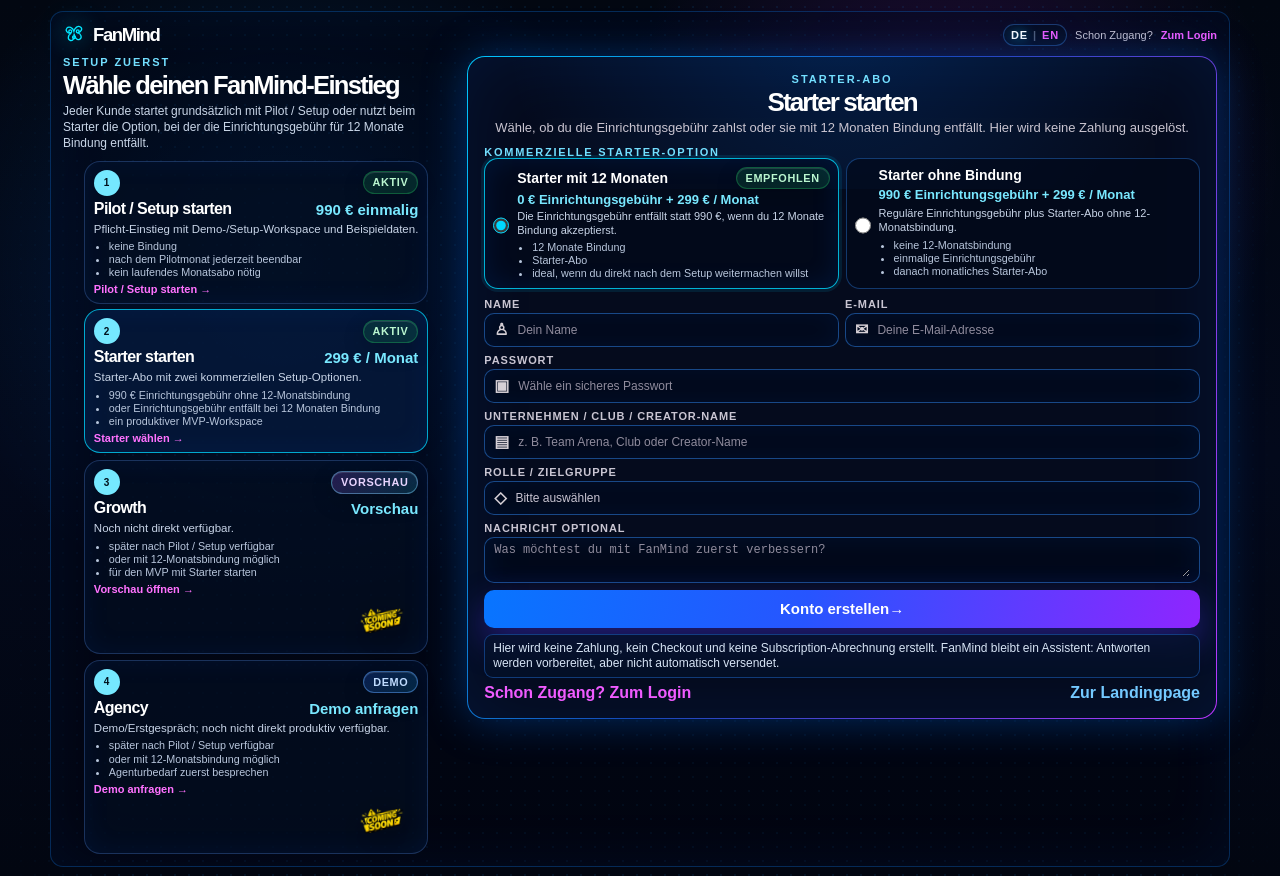
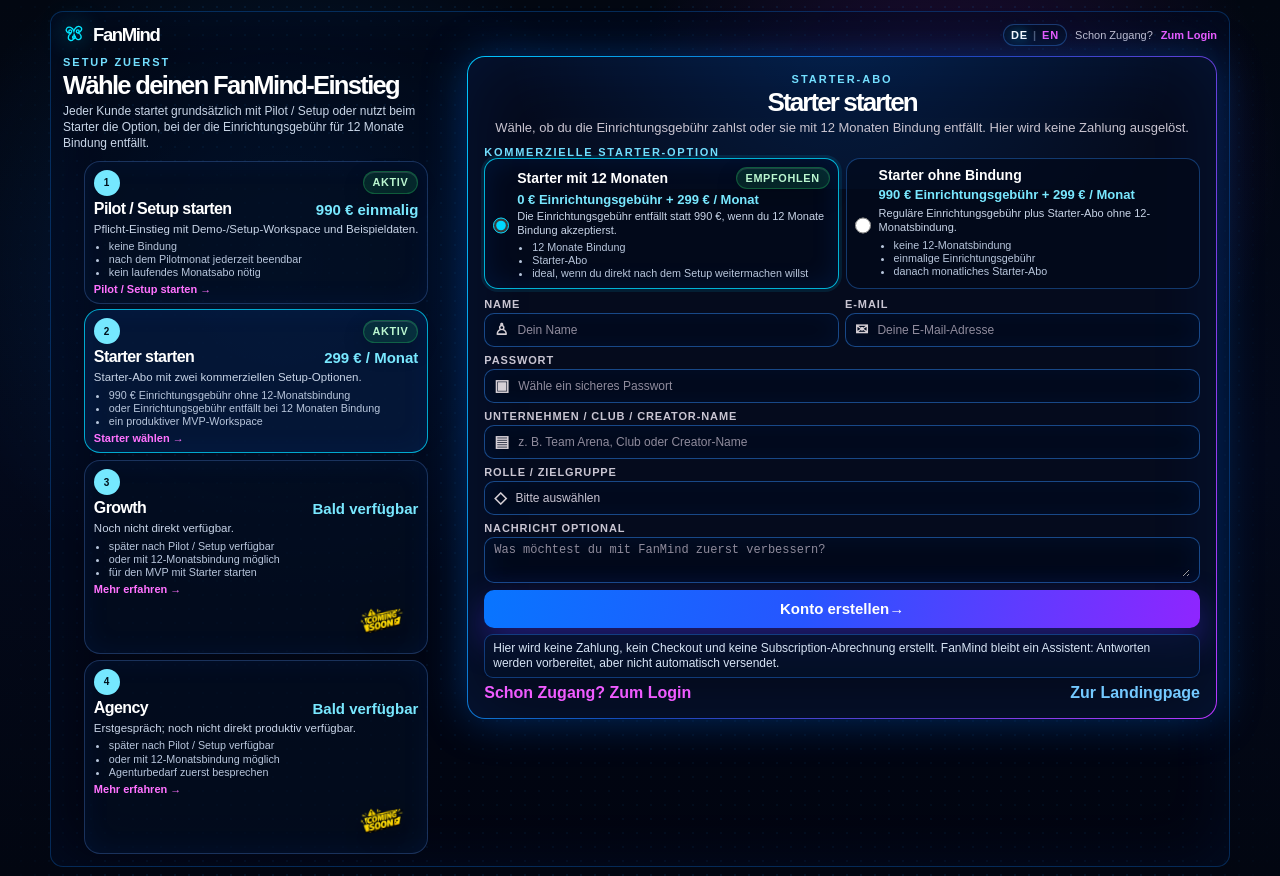
Before and after one commit to Bernds-tech/FanMind, a Next.js app: page /register in a window 1280 px wide. Built offline with nearby package versions, Linux system fonts and the light colour scheme.

Commit message:
Remove duplicate package card badges

```diff
--- a/src/app/register/page.tsx
+++ b/src/app/register/page.tsx
@@ -91,6 +91,11 @@ function ComingSoonImage({ size = "medium" }: { size?: "small" | "medium" }) {
 function isPreviewPlan(planId: RegisterPlanId) {
   return planId === "growth" || planId === "agency";
 }
+
+function showPlanStatusBadge(planId: RegisterPlanId) {
+  return !isPreviewPlan(planId);
+}
+
 function FanMindLogo({ language }: { language: FanMindLanguage }) {
   return (
     <a className={styles.logo} href={landingPath(language)} aria-label={language === "en" ? "Open FanMind landing page" : "FanMind Landingpage öffnen"}>
@@ -132,21 +137,21 @@ function getPlanSelectionCopy(language: FanMindLanguage): PlanSelectionCopy[] {
         label: "3",
         badge: "Preview",
         title: "Growth",
-        price: "Preview",
+        price: "Available soon",
         description: "Not directly available yet.",
         bullets: ["later available after Pilot / Setup", "or with a 12-month commitment model", "start with Starter for the MVP"],
         href: registerPlanHref("growth", language),
-        cta: "Open preview",
+        cta: "Learn more",
       },
       {
         label: "4",
         badge: "Demo",
         title: "Agency",
-        price: "Request demo",
-        description: "Demo/intro call; not productively available yet.",
+        price: "Available soon",
+        description: "Intro call; not productively available yet.",
         bullets: ["later available after Pilot / Setup", "or with a 12-month commitment model", "scope agency needs first"],
         href: registerPlanHref("agency", language),
-        cta: "Request demo",
+        cta: "Learn more",
       },
     ];
   }
@@ -176,21 +181,21 @@ function getPlanSelectionCopy(language: FanMindLanguage): PlanSelectionCopy[] {
       label: "3",
       badge: "Vorschau",
       title: "Growth",
-      price: "Vorschau",
+      price: "Bald verfügbar",
       description: "Noch nicht direkt verfügbar.",
       bullets: ["später nach Pilot / Setup verfügbar", "oder mit 12-Monatsbindung möglich", "für den MVP mit Starter starten"],
       href: registerPlanHref("growth", language),
-      cta: "Vorschau öffnen",
+      cta: "Mehr erfahren",
     },
     {
       label: "4",
       badge: "Demo",
       title: "Agency",
-      price: "Demo anfragen",
-      description: "Demo/Erstgespräch; noch nicht direkt produktiv verfügbar.",
+      price: "Bald verfügbar",
+      description: "Erstgespräch; noch nicht direkt produktiv verfügbar.",
       bullets: ["später nach Pilot / Setup verfügbar", "oder mit 12-Monatsbindung möglich", "Agenturbedarf zuerst besprechen"],
       href: registerPlanHref("agency", language),
-      cta: "Demo anfragen",
+      cta: "Mehr erfahren",
     },
   ];
 }
@@ -494,7 +499,9 @@ export default function RegisterPage({ searchParams }: RegisterPageProps) {
                   >
                     <div className={styles.planCardHeader}>
                       <span className={styles.planNumber}>{plan.label}</span>
-                      <FeatureStatusLabel variant={planStatusVariant(planId)}>{plan.badge}</FeatureStatusLabel>
+                      {showPlanStatusBadge(planId) ? (
+                        <FeatureStatusLabel variant={planStatusVariant(planId)}>{plan.badge}</FeatureStatusLabel>
+                      ) : null}
                     </div>
                     <h2>{plan.title}</h2>
                     <strong>{plan.price}</strong>
--- a/src/app/register/register.module.css
+++ b/src/app/register/register.module.css
@@ -842,6 +842,10 @@
   padding-bottom: 58px;
 }
 
+.cardWithComingSoon .planCardHeader {
+  justify-content: flex-start;
+}
+
 .comingSoonImage {
   position: absolute;
   right: 10px;
```
